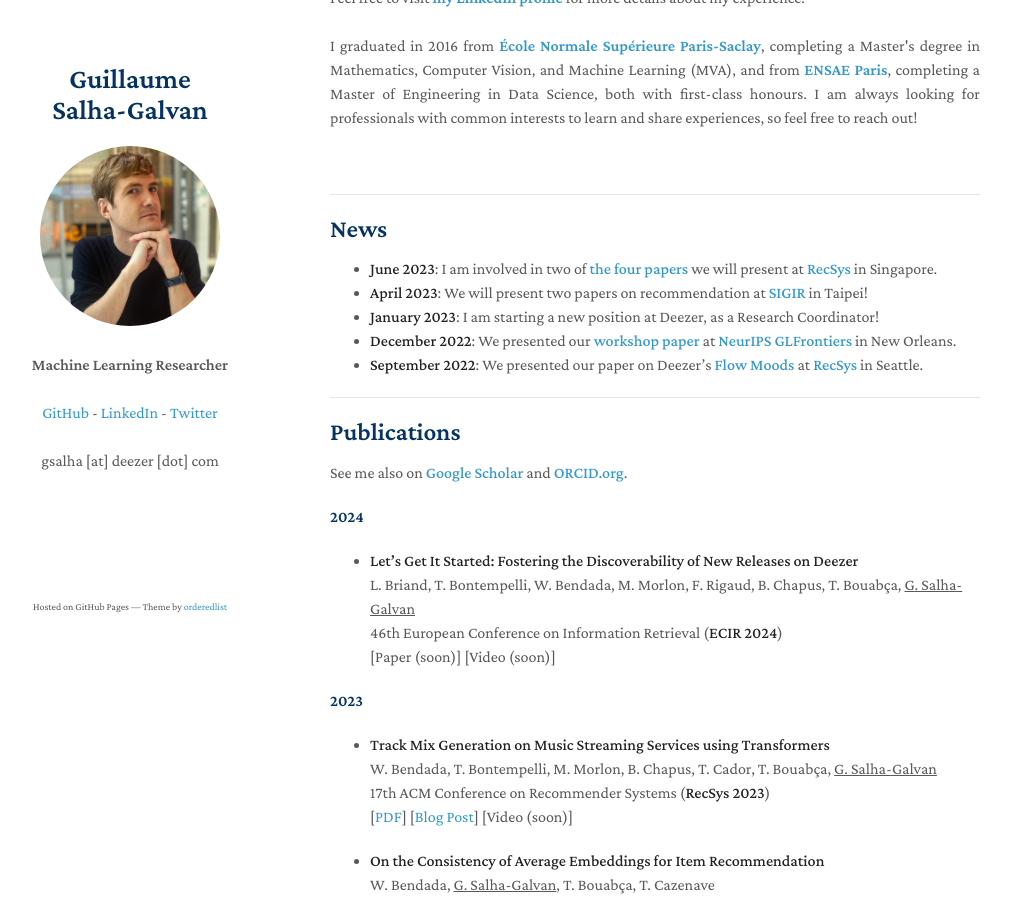
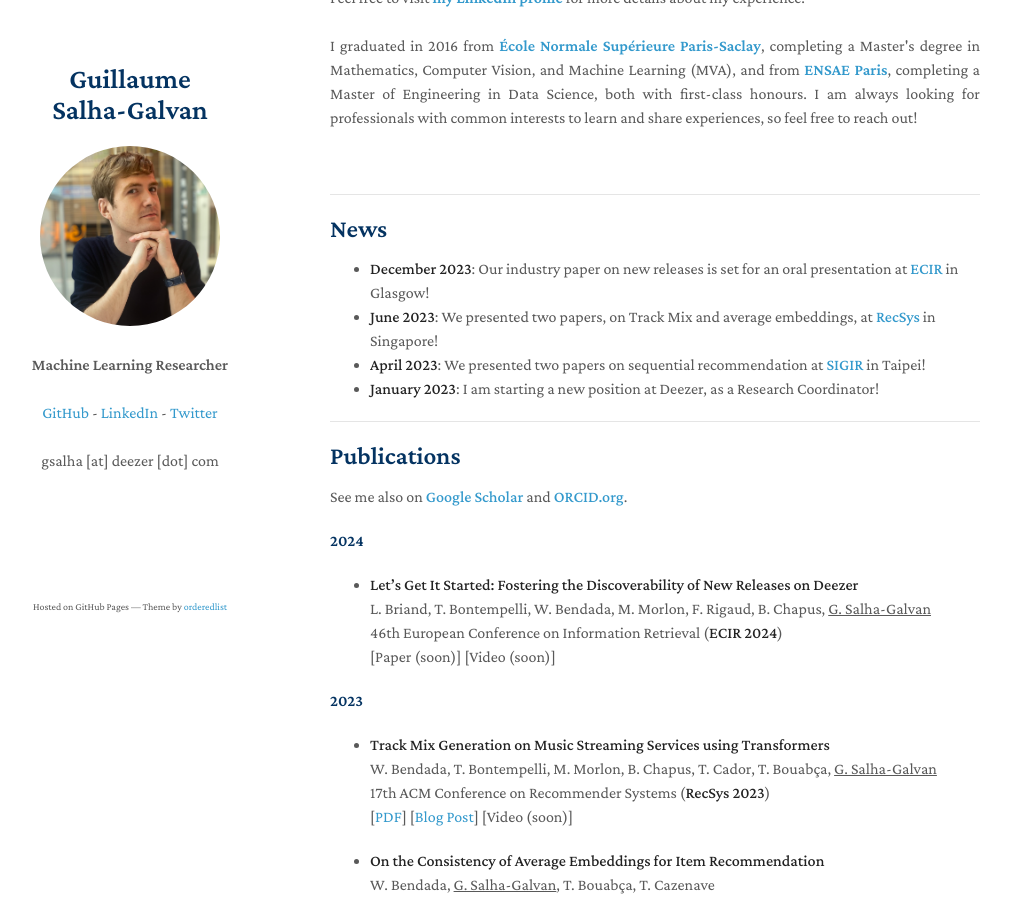
Before and after one commit to GuillaumeSalhaGalvan/GuillaumeSalhaGalvan.github.io, a Jekyll site: the page built from index.md, in a window 1280 px wide and 900 px high, scrolled down 459 px. Shown: the whole window, without its empty margins (140-1151 px from the left). Built offline with Jekyll 4.4.1, drawn with Linux system fonts in a browser that asks for light colours; our own code applies the rules of GitHub Pages for plain Markdown files; a script that is not in the unit is left out.

Commit message:
Update index.md

```diff
--- a/index.md
+++ b/index.md
@@ -19,11 +19,10 @@ I graduated in 2016 from <a href="https://www.master-mva.com/" target="_blank"><
 
 ## News
 
--  **June 2023**: I am involved in two of **<a href="https://twitter.com/researchdeezer/status/1676237658069032962" target="_blank">the four papers</a>** we will present at **<a href="https://recsys.acm.org/recsys23/" target="_blank">RecSys</a>** in Singapore.
-- **April 2023**: We will present two papers on recommendation at **<a href="https://sigir.org/sigir2023/" target="_blank">SIGIR</a>** in Taipei!
+- **December 2023**: Our industry paper on new releases is set for an oral presentation at **<a href="https://www.ecir2024.org/" target="_blank">ECIR</a>** in Glasgow!
+-  **June 2023**: We presented two papers, on Track Mix and average embeddings, at **<a href="https://recsys.acm.org/recsys23/" target="_blank">RecSys</a>** in Singapore!
+- **April 2023**: We presented two papers on sequential recommendation at **<a href="https://sigir.org/sigir2023/" target="_blank">SIGIR</a>** in Taipei!
 - **January 2023**: I am starting a new position at Deezer, as a Research Coordinator!
-- **December 2022**: We presented our **<a href="https://arxiv.org/pdf/2211.08972.pdf" target="_blank">workshop paper</a>** at **<a href="https://glfrontiers.github.io/" target="_blank">NeurIPS GLFrontiers</a>** in New Orleans.
-- **September 2022**: We presented our paper on Deezer's **<a href="https://www.deezer-blog.com/press/flow-moods/" target="_blank">Flow Moods</a>** at **<a href="https://recsys.acm.org/recsys22/" target="_blank">RecSys</a>** in Seattle.
 <br>
 
 ---
@@ -35,7 +34,7 @@ See me also on **<a href="https://scholar.google.fr/citations?hl=fr&authuser=1&u
 #### 2024
 
 - **Let's Get It Started: Fostering the Discoverability of New Releases on Deezer**<br>
-L. Briand, T. Bontempelli, W. Bendada, M. Morlon, F. Rigaud, B. Chapus, T. Bouabça, <ins>G. Salha-Galvan</ins> <br>
+L. Briand, T. Bontempelli, W. Bendada, M. Morlon, F. Rigaud, B. Chapus, <ins>G. Salha-Galvan</ins> <br>
 46th European Conference on Information Retrieval (**ECIR 2024**)  <br>
 [Paper (soon)] [Video (soon)]
 
```
